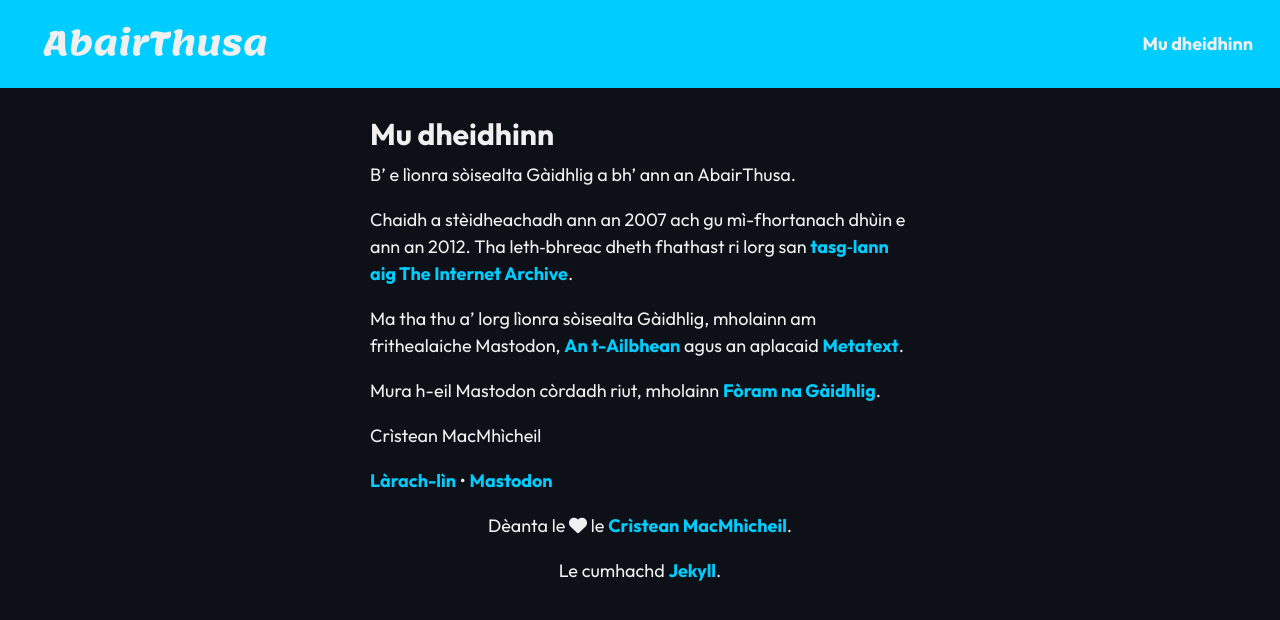
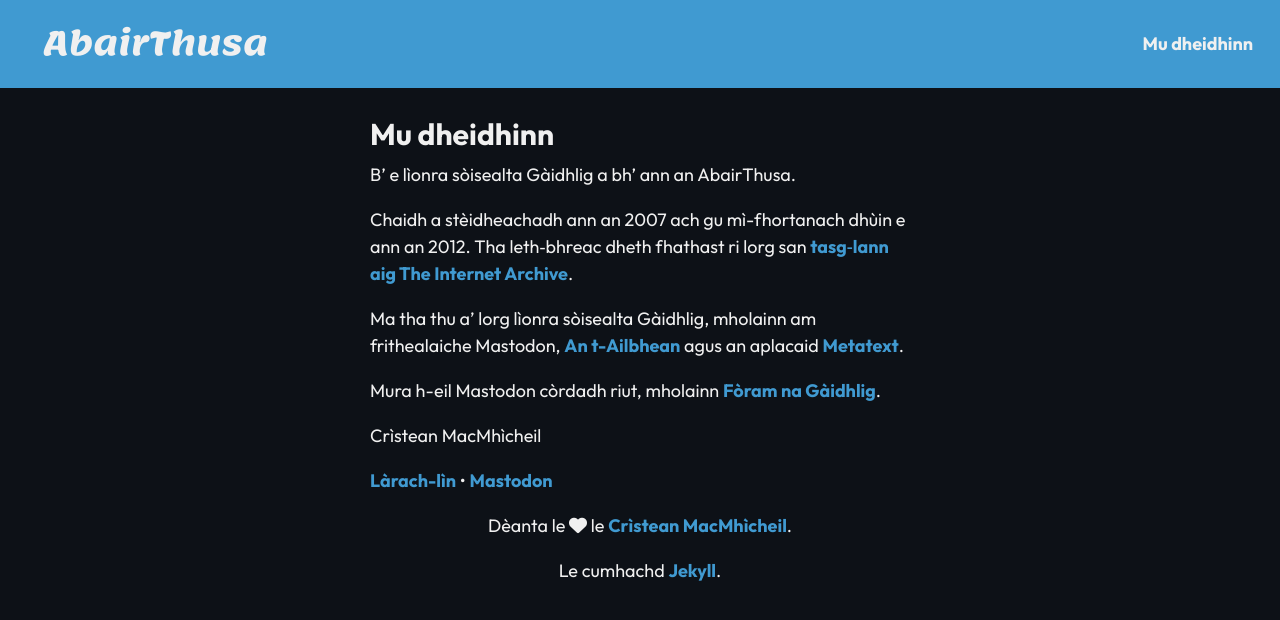
Before and after one commit to angeidheal/abairthusa, a Jekyll site: the page built from index.md, in a window 1280 px wide. Shown: the top 620 px of the page. Built offline with Jekyll 4.4.1, drawn with Linux system fonts in a browser that asks for light colours; nearby versions of some CDN libraries.

Commit message:
Update main.scss

```diff
--- a/css/main.scss
+++ b/css/main.scss
@@ -3,7 +3,7 @@
 // Theme
 $text-color: #f0f0f0;
 $background-color: #0d1117;
-$brand-color: #00cdff;
+$brand-color: #409ad1;
 
 // Width of the content area
 $content-width: 800px;
```
